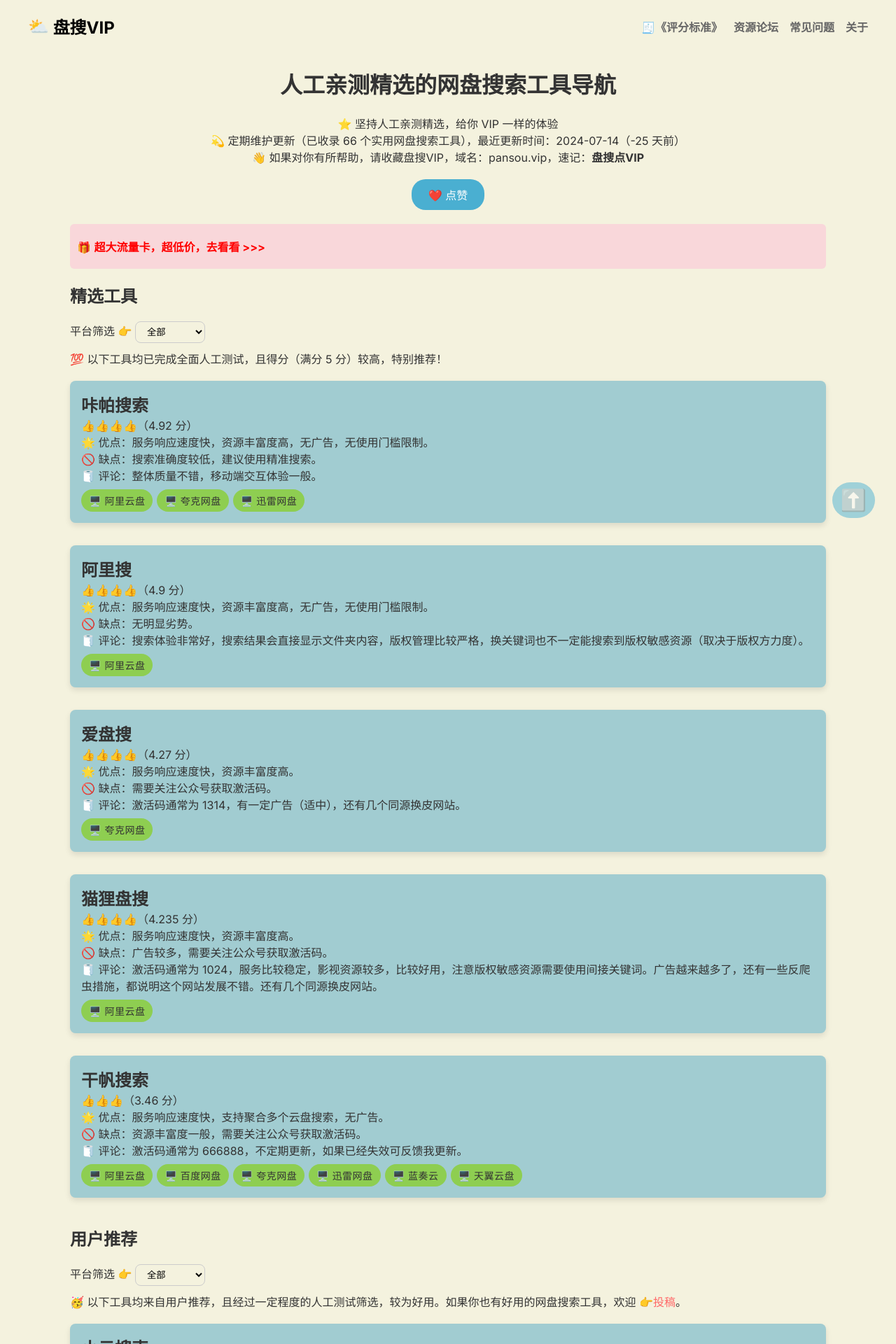
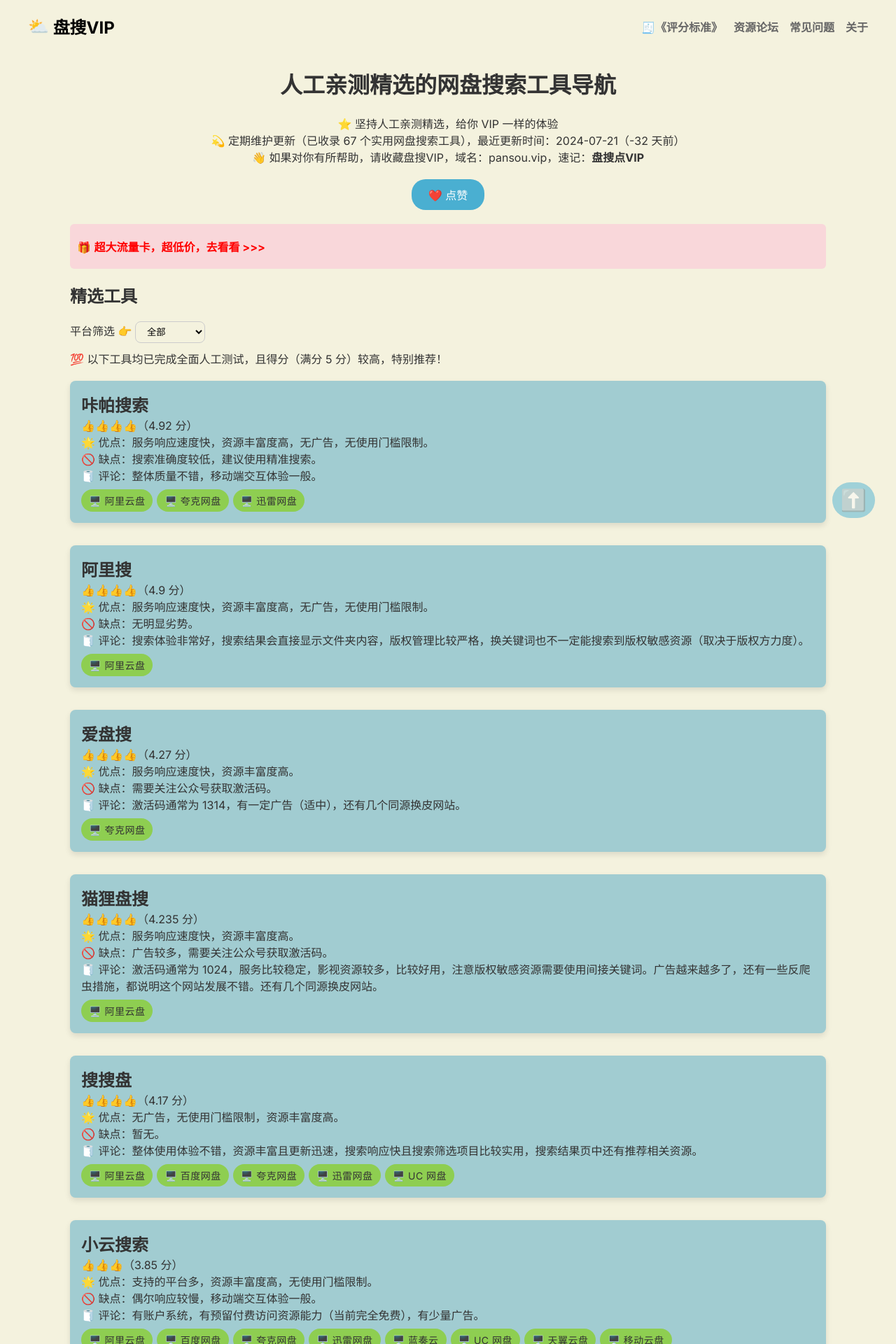
Before and after one commit to rokcso/pansou-vip, a Next.js app: page / in a window 1280 px wide. Shown: the top 1920 px of the page at 70% size. Built offline with nearby package versions, Linux system fonts and the light colour scheme.

Commit message:
add site

```diff
--- a/app/page.js
+++ b/app/page.js
@@ -14,7 +14,7 @@ import forumSites from "../public/data/forumSites.json";
 
 export default function Home() {
   // 全局常量，数据最新更新时间（字符串格式）
-  const lastUpdateDateStr = "2024-07-14";
+  const lastUpdateDateStr = "2024-07-21";
 
   // 统计已收录的网站的数量
   const featuredSiteCount = featuredSites.length;
--- a/app/rubric/page.js
+++ b/app/rubric/page.js
@@ -23,6 +23,12 @@ export default function Home() {
           <li>凡是涉及机器测试，都以网站首页 URL 作为请求测试对象。</li>
           <li>
             如果存在网站无法测试某项，该项不参与计分，该项权重默认转移给资源丰富程度。
+          </li>
+        </ul>
+        <p>关于推荐：</p>
+        <ul>
+          <li>
+            人工测试总分 <b>≥3.5</b> 将被归类到「精选工具」，并在本站获得 <a href="https://blog.rokcso.com/posts/dofollow-and-nofollow/" title="dofollow & nofollow" target="_blank">dofollow</a> 链接。
           </li>
         </ul>
       </div>
--- a/public/data/featuredSites.json
+++ b/public/data/featuredSites.json
@@ -198,13 +198,13 @@
         ]
     },
     {
-        "id": "pan_qianfan_app",
-        "title": "干帆搜索",
-        "url": "https://pan.qianfan.app/",
-        "advantages": "服务响应速度快，支持聚合多个云盘搜索，无广告。",
-        "disadvantages": "资源丰富度一般，需要关注公众号获取激活码。",
-        "description": "激活码通常为 666888，不定期更新，如果已经失效可反馈我更新。",
-        "score": 3.46,
+        "id": "sousou_pro",
+        "title": "搜搜盘",
+        "url": "https://sousou.pro/",
+        "advantages": "无广告，无使用门槛限制，资源丰富度高。",
+        "disadvantages": "暂无。",
+        "description": "整体使用体验不错，资源丰富且更新迅速，搜索响应快且搜索筛选项目比较实用，搜索结果页中还有推荐相关资源。",
+        "score": 4.17,
         "factors": {
             "networkDetect": {
                 "type": "machineTest",
@@ -213,7 +213,116 @@
             },
             "googlePageSpeed": {
                 "type": "machineTest",
+                "score": 2.5,
+                "weight": 0.10
+            },
+            "resourceRichness": {
+                "type": "manualTest",
                 "score": 5,
+                "weight": 0.48
+            },
+            "adDensity": {
+                "type": "manualTest",
+                "score": 5,
+                "weight": 0.08
+            },
+            "useCondition": {
+                "type": "manualTest",
+                "score": 5,
+                "weight": 0.08
+            },
+            "searchResponseSpeed": {
+                "type": "manualTest",
+                "score": 5,
+                "weight": 0.08
+            },
+            "subjective": {
+                "type": "manualTest",
+                "score": 4,
+                "weight": 0.08
+            }
+        },
+        "platforms": [
+            "ali",
+            "quark",
+            "baidu",
+            "xunlei",
+            "uc"
+        ]
+    },
+    {
+        "id": "yunso_net",
+        "title": "小云搜索",
+        "url": "https://www.yunso.net/",
+        "advantages": "支持的平台多，资源丰富度高，无使用门槛限制。",
+        "disadvantages": "偶尔响应较慢，移动端交互体验一般。",
+        "description": "有账户系统，有预留付费访问资源能力（当前完全免费），有少量广告。",
+        "score": 3.85,
+        "factors": {
+            "networkDetect": {
+                "type": "machineTest",
+                "score": 0,
+                "weight": 0.10
+            },
+            "googlePageSpeed": {
+                "type": "machineTest",
+                "score": 2.5,
+                "weight": 0.10
+            },
+            "resourceRichness": {
+                "type": "manualTest",
+                "score": 5,
+                "weight": 0.48
+            },
+            "adDensity": {
+                "type": "manualTest",
+                "score": 2,
+                "weight": 0.08
+            },
+            "useCondition": {
+                "type": "manualTest",
+                "score": 5,
+                "weight": 0.08
+            },
+            "searchResponseSpeed": {
+                "type": "manualTest",
+                "score": 4,
+                "weight": 0.08
+            },
+            "subjective": {
+                "type": "manualTest",
+                "score": 4,
+                "weight": 0.08
+            }
+        },
+        "platforms": [
+            "ali",
+            "baidu",
+            "quark",
+            "xunlei",
+            "lanzou",
+            "uc",
+            "tianyi",
+            "yidong"
+        ]
+    },
+    {
+        "id": "kpanso_com",
+        "title": "快盘搜",
+        "url": "https://www.kpanso.com/",
+        "advantages": "搜索响应速度较快，无广告，无使用门槛限制。",
+        "disadvantages": "资源丰富度一般。",
+        "description": "虽然支持多个平台，但是还是夸克网盘资源较多。",
+        "score": 3.53,
+        "factors": {
+            "networkDetect": {
+                "type": "machineTest",
+                "score": 4,
+                "weight": 0.10
+            },
+            "googlePageSpeed": {
+                "type": "machineTest",
+                "score": 2.5,
                 "weight": 0.10
             },
             "resourceRichness": {
@@ -228,12 +337,12 @@
             },
             "useCondition": {
                 "type": "manualTest",
-                "score": 2,
+                "score": 5,
                 "weight": 0.08
             },
             "searchResponseSpeed": {
                 "type": "manualTest",
-                "score": 4,
+                "score": 5,
                 "weight": 0.08
             },
             "subjective": {
@@ -246,9 +355,7 @@
             "ali",
             "baidu",
             "quark",
-            "xunlei",
-            "lanzou",
-            "tianyi"
+            "xunlei"
         ]
     }
 ]
--- a/public/data/userSubmittedSites.json
+++ b/public/data/userSubmittedSites.json
@@ -1,60 +1,4 @@
 [
-    {
-        "id": "yunso_net",
-        "title": "小云搜索",
-        "url": "https://www.yunso.net/",
-        "advantages": "支持的平台多，资源丰富度高，无使用门槛限制。",
-        "disadvantages": "偶尔响应较慢，移动端交互体验一般。",
-        "description": "有账户系统，有预留付费访问资源能力（当前完全免费），有少量广告。",
-        "score": 3.85,
-        "factors": {
-            "networkDetect": {
-                "type": "machineTest",
-                "score": 0,
-                "weight": 0.10
-            },
-            "googlePageSpeed": {
-                "type": "machineTest",
-                "score": 2.5,
-                "weight": 0.10
-            },
-            "resourceRichness": {
-                "type": "manualTest",
-                "score": 5,
-                "weight": 0.48
-            },
-            "adDensity": {
-                "type": "manualTest",
-                "score": 2,
-                "weight": 0.08
-            },
-            "useCondition": {
-                "type": "manualTest",
-                "score": 5,
-                "weight": 0.08
-            },
-            "searchResponseSpeed": {
-                "type": "manualTest",
-                "score": 4,
-                "weight": 0.08
-            },
-            "subjective": {
-                "type": "manualTest",
-                "score": 4,
-                "weight": 0.08
-            }
-        },
-        "platforms": [
-            "ali",
-            "baidu",
-            "quark",
-            "xunlei",
-            "lanzou",
-            "uc",
-            "tianyi",
-            "yidong"
-        ]
-    },
     {
         "id": "ed3000_com",
         "title": "ED3000",
@@ -153,58 +97,6 @@
         "platforms": [
             "quark",
             "uc"
-        ]
-    },
-    {
-        "id": "kpanso_com",
-        "title": "快盘搜",
-        "url": "https://www.kpanso.com/",
-        "advantages": "搜索响应速度较快，无广告，无使用门槛限制。",
-        "disadvantages": "资源丰富度一般。",
-        "description": "虽然支持多个平台，但是还是夸克网盘资源较多。",
-        "score": 3.53,
-        "factors": {
-            "networkDetect": {
-                "type": "machineTest",
-                "score": 4,
-                "weight": 0.10
-            },
-            "googlePageSpeed": {
-                "type": "machineTest",
-                "score": 2.5,
-                "weight": 0.10
-            },
-            "resourceRichness": {
-                "type": "manualTest",
-                "score": 3,
-                "weight": 0.48
-            },
-            "adDensity": {
-                "type": "manualTest",
-                "score": 5,
-                "weight": 0.08
-            },
-            "useCondition": {
-                "type": "manualTest",
-                "score": 5,
-                "weight": 0.08
-            },
-            "searchResponseSpeed": {
-                "type": "manualTest",
-                "score": 5,
-                "weight": 0.08
-            },
-            "subjective": {
-                "type": "manualTest",
-                "score": 3,
-                "weight": 0.08
-            }
-        },
-        "platforms": [
-            "ali",
-            "baidu",
-            "quark",
-            "xunlei"
         ]
     },
     {
@@ -514,5 +406,59 @@
             "xunlei",
             "baidu"
         ]
+    },
+    {
+        "id": "pan_qianfan_app",
+        "title": "干帆搜索",
+        "url": "https://pan.qianfan.app/",
+        "advantages": "服务响应速度快，支持聚合多个云盘搜索，无广告。",
+        "disadvantages": "资源丰富度一般，需要关注公众号获取激活码。",
+        "description": "激活码通常为 666888，不定期更新，如果已经失效可反馈我更新。",
+        "score": 3.46,
+        "factors": {
+            "networkDetect": {
+                "type": "machineTest",
+                "score": 4,
+                "weight": 0.10
+            },
+            "googlePageSpeed": {
+                "type": "machineTest",
+                "score": 5,
+                "weight": 0.10
+            },
+            "resourceRichness": {
+                "type": "manualTest",
+                "score": 3,
+                "weight": 0.48
+            },
+            "adDensity": {
+                "type": "manualTest",
+                "score": 5,
+                "weight": 0.08
+            },
+            "useCondition": {
+                "type": "manualTest",
+                "score": 2,
+                "weight": 0.08
+            },
+            "searchResponseSpeed": {
+                "type": "manualTest",
+                "score": 4,
+                "weight": 0.08
+            },
+            "subjective": {
+                "type": "manualTest",
+                "score": 3,
+                "weight": 0.08
+            }
+        },
+        "platforms": [
+            "ali",
+            "baidu",
+            "quark",
+            "xunlei",
+            "lanzou",
+            "tianyi"
+        ]
     }
 ]
```
